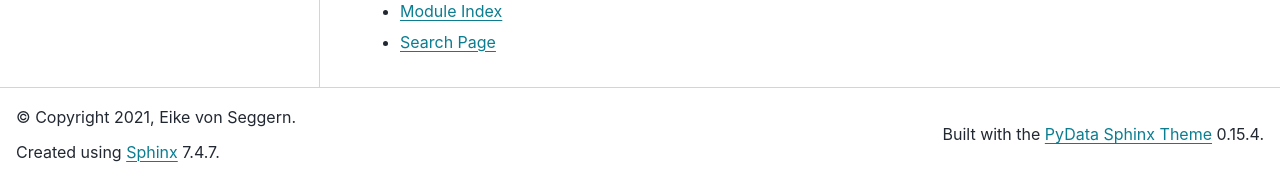
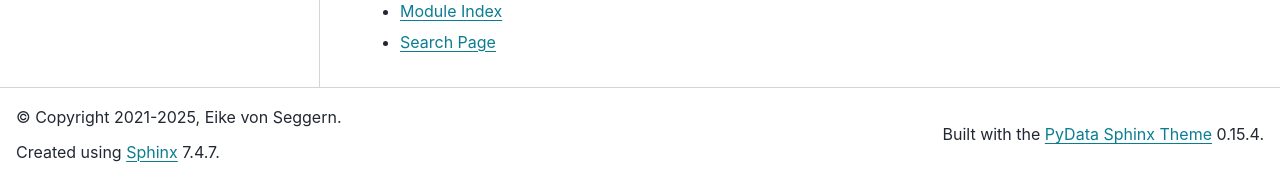
Before and after one commit to eikevons/pandas-paddles, a Sphinx documentation site: the page built from docs/source/index.rst, in a window 1280 px wide and 1076 px high. Shown: the part 895-1073 px from the top of the window. Built offline with Sphinx 7.4.7 and the PyData theme 0.15.4, drawn with Linux system fonts in a browser that asks for light colours.

Commit message:
Update copyright time

```diff
--- a/docs/source/conf.py
+++ b/docs/source/conf.py
@@ -22,7 +22,7 @@ sys.path.insert(0, os.path.abspath("../.."))
 
 project = "Pandas Paddles"
 author = "Eike von Seggern"
-copyright = f"2021, {author}"
+copyright = f"2021-2025, {author}"
 
 # The short X.Y version
 import pandas_paddles
@@ -86,10 +86,6 @@ html_sidebars = {
     "**": ["search-field.html", "sidebar-nav-bs.html", "sidebar-ethical-ads.html"]
 }
 
-html_theme_options = {
-    "footer_items": ["footer-version", "copyright", "sphinx-version"],
-}
-
 # Allow Jinja templating in source rst files.
 # Adapted from https://www.ericholscher.com/blog/2016/jul/25/integrating-jinja-rst-sphinx/
 def rstjinja(app, docname, source):
```
Also changed, not shown: 1 other file.
